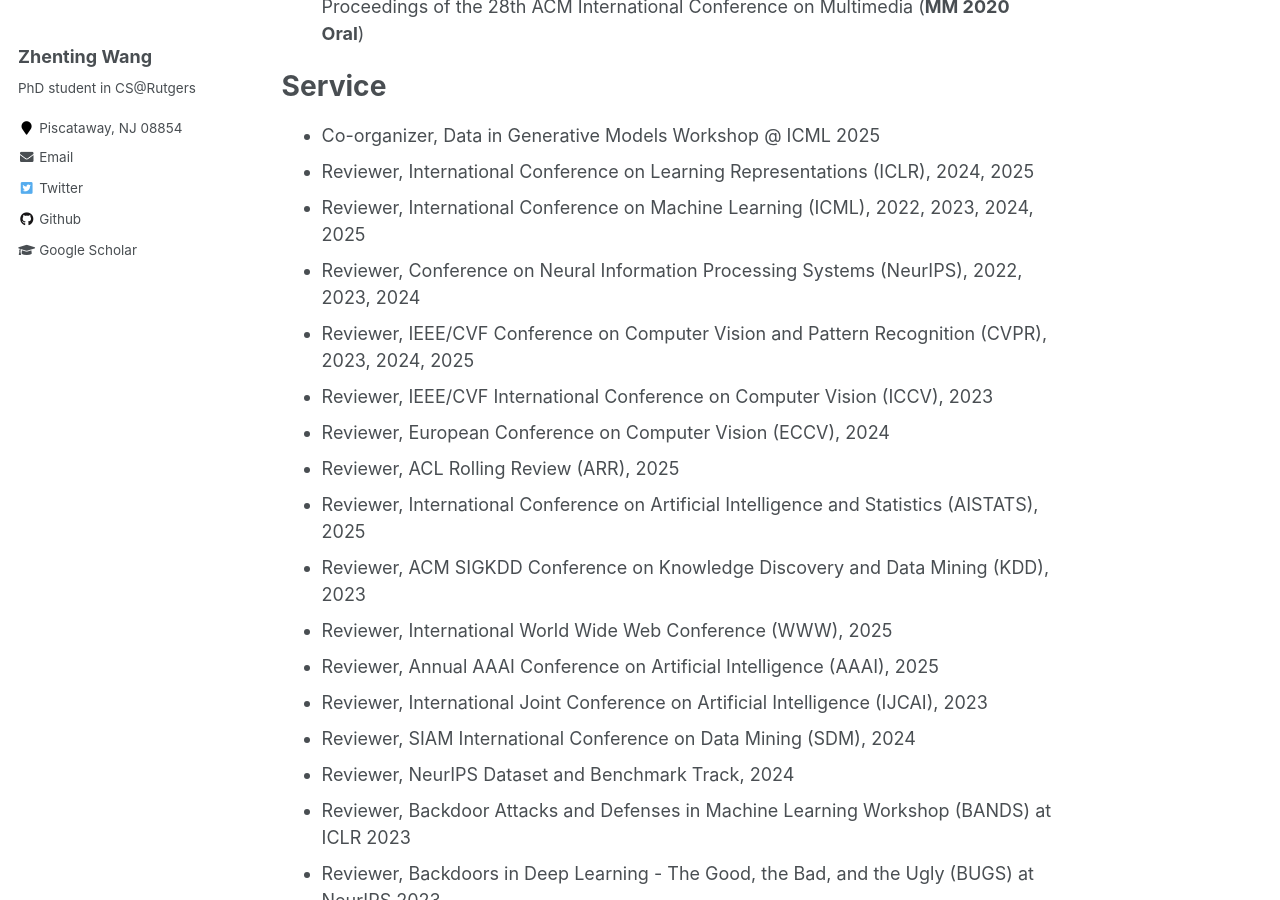
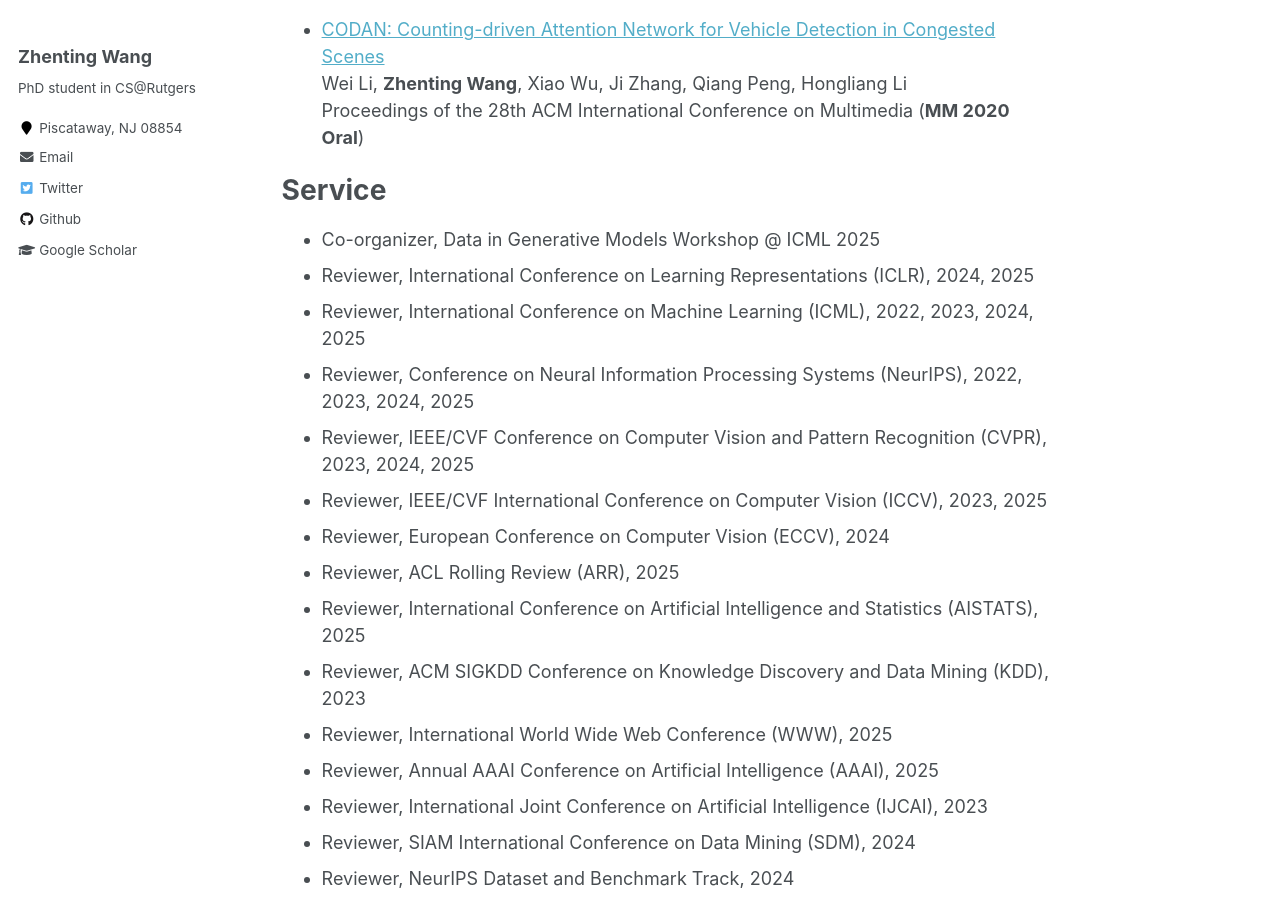
Before and after one commit to ZhentingWang/zhentingwang.github.io, a Jekyll site: the page built from _pages/about.md, in a window 1280 px wide and 900 px high, scrolled down 5993 px. Built offline with Jekyll 4.4.1, drawn with Linux system fonts in a browser that asks for light colours; some of the changed text lies outside the part shown.

Commit message:
Update about.md

```diff
--- a/_pages/about.md
+++ b/_pages/about.md
@@ -229,9 +232,9 @@ Service
 * Co-organizer, Data in Generative Models Workshop @ ICML 2025
 * Reviewer, International Conference on Learning Representations (ICLR), 2024, 2025
 * Reviewer, International Conference on Machine Learning (ICML), 2022, 2023, 2024, 2025
-* Reviewer, Conference on Neural Information Processing Systems (NeurIPS), 2022, 2023, 2024
+* Reviewer, Conference on Neural Information Processing Systems (NeurIPS), 2022, 2023, 2024, 2025
 * Reviewer, IEEE/CVF Conference on Computer Vision and Pattern Recognition (CVPR), 2023, 2024, 2025
-* Reviewer, IEEE/CVF International Conference on Computer Vision (ICCV), 2023
+* Reviewer, IEEE/CVF International Conference on Computer Vision (ICCV), 2023, 2025
 * Reviewer, European Conference on Computer Vision (ECCV), 2024
 * Reviewer, ACL Rolling Review (ARR), 2025
 * Reviewer, International Conference on Artificial Intelligence and Statistics (AISTATS), 2025
```
Also changed, not shown: other parts of _pages/about.md (+3 -0 lines).
